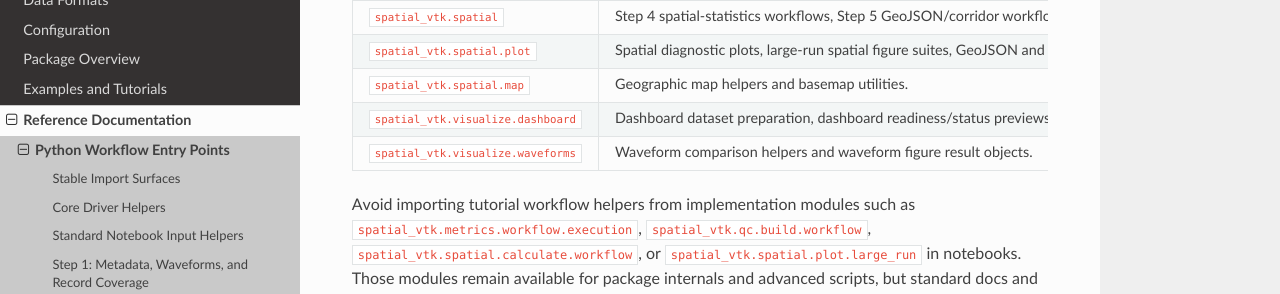
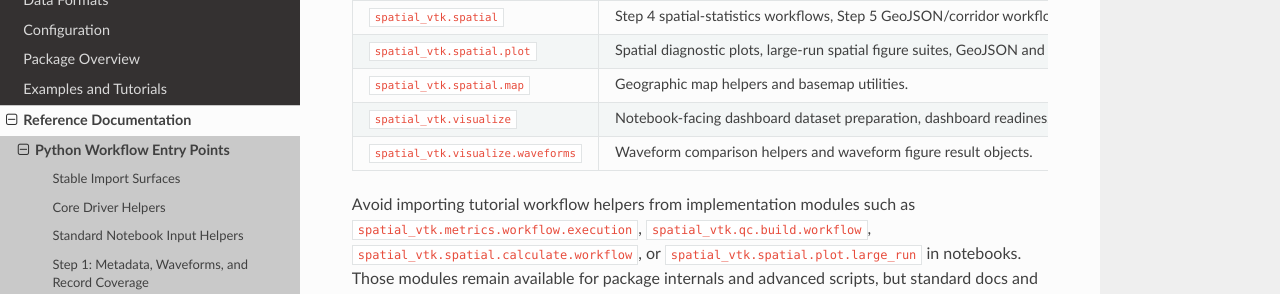
Before and after one commit to bcbirkel/spatial-vtk, a Sphinx documentation site: the page built from docs/reference/python_workflows.rst, in a window 1280 px wide and 900 px high, scrolled down 1326 px. Shown: the part 149-443 px from the top of the window. Built offline with Sphinx 7.4.7 and the Read the Docs theme 3.1.0, drawn with Linux system fonts in a browser that asks for light colours.

Commit message:
Align workflow docs with visualize dashboard surface

```diff
--- a/docs/changelog.rst
+++ b/docs/changelog.rst
@@ -26,6 +26,8 @@ Changelog
     and bounded loading helpers to ``spatial_vtk.visualize`` while preserving
     the ``spatial_vtk.visualize.dashboard`` family import path for dashboard
     scripts.
+  - Updated workflow-guide and large-run README dashboard examples to import
+    routine dashboard helpers from ``spatial_vtk.visualize``.
   - Aligned API docs, generated CLI reference, workflow guides, README
     install guidance, and tutorial notebooks with the stabilized public import
     surfaces and result-object workflow.
--- a/docs/reference/python_workflows.rst
+++ b/docs/reference/python_workflows.rst
@@ -89,9 +89,12 @@ namespace.
        additional-plotting figure suites, and spatial figure result objects.
    * - ``spatial_vtk.spatial.map``
      - Geographic map helpers and basemap utilities.
-   * - ``spatial_vtk.visualize.dashboard``
-     - Dashboard dataset preparation, dashboard readiness/status previews, and
-       dashboard launch helpers.
+   * - ``spatial_vtk.visualize``
+     - Notebook-facing dashboard dataset preparation,
+       dashboard readiness/status previews, dashboard launch helpers, figure
+       sidecars, and standard context/QC/waveform visualization helpers.
+       Focused dashboard scripts can import the same dashboard helpers from
+       ``spatial_vtk.visualize.dashboard``.
    * - ``spatial_vtk.visualize.waveforms``
      - Waveform comparison helpers and waveform figure result objects.
 
```
Also changed, not shown: docs/examples/large_run/README.md (+1 -1 lines), 1 other file.
